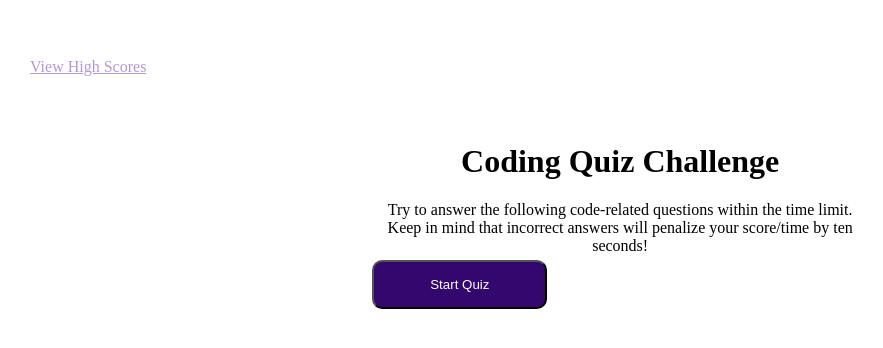
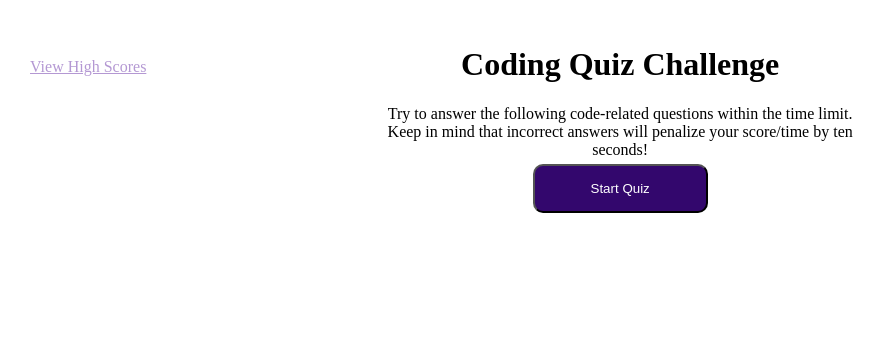
Before and after one commit to bethanyjean/coding-quiz, a plain HTML site: page index.html in a window 1280 px wide. Shown: the whole page, without its empty margins (178-1061 px from the left). Drawn offline with Linux system fonts and the light colour scheme.

Commit message:
aligned start button

```diff
--- a/assets/css/style.css
+++ b/assets/css/style.css
@@ -89,6 +89,12 @@ h2 {
     color: var(--black);
 }
 
+.center {
+    display: flex;
+    justify-content: center;
+    align-items: center;
+}
+
 button {
     display: flex;
     border-radius: 10px;
--- a/index.html
+++ b/index.html
@@ -15,7 +15,7 @@
         <h2 class="timer" id="timer"></h2>
     </header>
 
-    <div class="container" id="welcome">
+    <div class="container center" id="welcome">
         <h1 class="title">
             Coding Quiz Challenge
         </h1>
```
